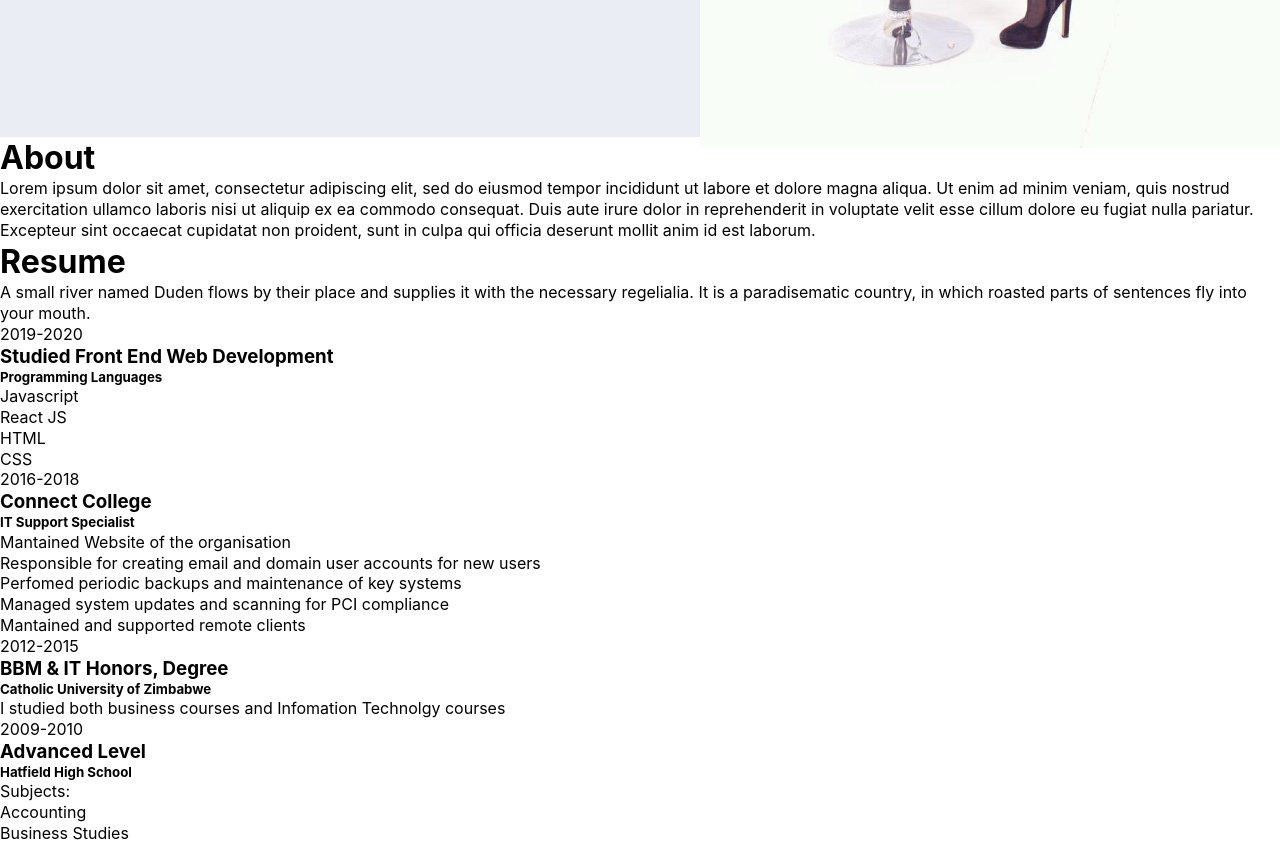
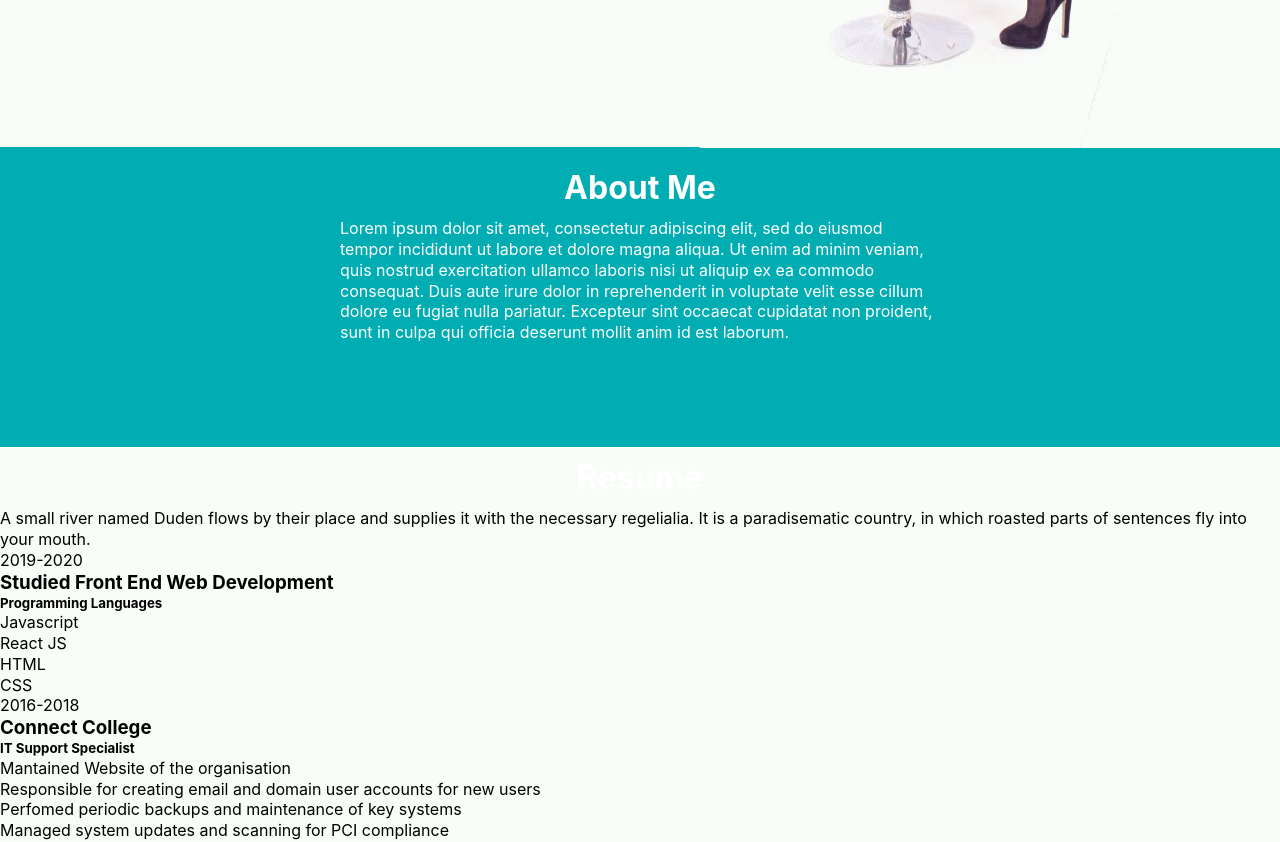
Before and after one commit to MarthaGamu/portifolio-cv, a React (Create React App) app: page / in a window 1280 px wide. Shown: the part 740-1582 px from the top of the page. Built offline with nearby package versions, Linux system fonts and the light colour scheme.

Commit message:
'myabout'

```diff
--- a/src/App.css
+++ b/src/App.css
@@ -5,6 +5,9 @@
     padding:0;
     box-sizing: border-box;
     line-height: 1.3;
+}
+body{
+    background-color: #f8fdf7;
 }
 
 .header{
@@ -32,7 +35,7 @@
 
 }
 .bg-img{
-    background-color: #eaeef4/*#f8fdf7*/;
+    background-color:#f8fdf7;/*#eaeef4*/
     border-radius: 2px solid red;
 
 }
@@ -126,3 +129,31 @@
 
     }
 }
+/*****************************************ABOUT US************/
+.aboutWrapper{
+    width:100vw;
+    height:300px;
+
+    margin-top:10px;
+    background-color: #00adb3;
+}
+.about_me{
+
+    width:50vw;
+    height: 300px;
+    margin: 5px auto;
+
+
+}
+.about-content{
+    padding:10px 20px 10px 20px;
+
+}
+.mainHeading{
+    padding: 10px;
+text-align: center;
+color:white;
+}
+.content{
+    color:white;
+}
--- a/src/components/About.js
+++ b/src/components/About.js
@@ -3,17 +3,21 @@
 
 function About() {
   return (
-    <div className="about_me">
-      <h1 className="mainHeading">About </h1>
-      <p>
-        Lorem ipsum dolor sit amet, consectetur adipiscing elit, sed do eiusmod
-        tempor incididunt ut labore et dolore magna aliqua. Ut enim ad minim
-        veniam, quis nostrud exercitation ullamco laboris nisi ut aliquip ex ea
-        commodo consequat. Duis aute irure dolor in reprehenderit in voluptate
-        velit esse cillum dolore eu fugiat nulla pariatur. Excepteur sint
-        occaecat cupidatat non proident, sunt in culpa qui officia deserunt
-        mollit anim id est laborum.
-      </p>
+    <div className="aboutWrapper">
+      <div className="about_me">
+        <div className="about-content">
+          <h1 className="mainHeading">About Me</h1>
+          <p className="content">
+            Lorem ipsum dolor sit amet, consectetur adipiscing elit, sed do
+            eiusmod tempor incididunt ut labore et dolore magna aliqua. Ut enim
+            ad minim veniam, quis nostrud exercitation ullamco laboris nisi ut
+            aliquip ex ea commodo consequat. Duis aute irure dolor in
+            reprehenderit in voluptate velit esse cillum dolore eu fugiat nulla
+            pariatur. Excepteur sint occaecat cupidatat non proident, sunt in
+            culpa qui officia deserunt mollit anim id est laborum.
+          </p>
+        </div>
+      </div>
     </div>
   );
 }
```
